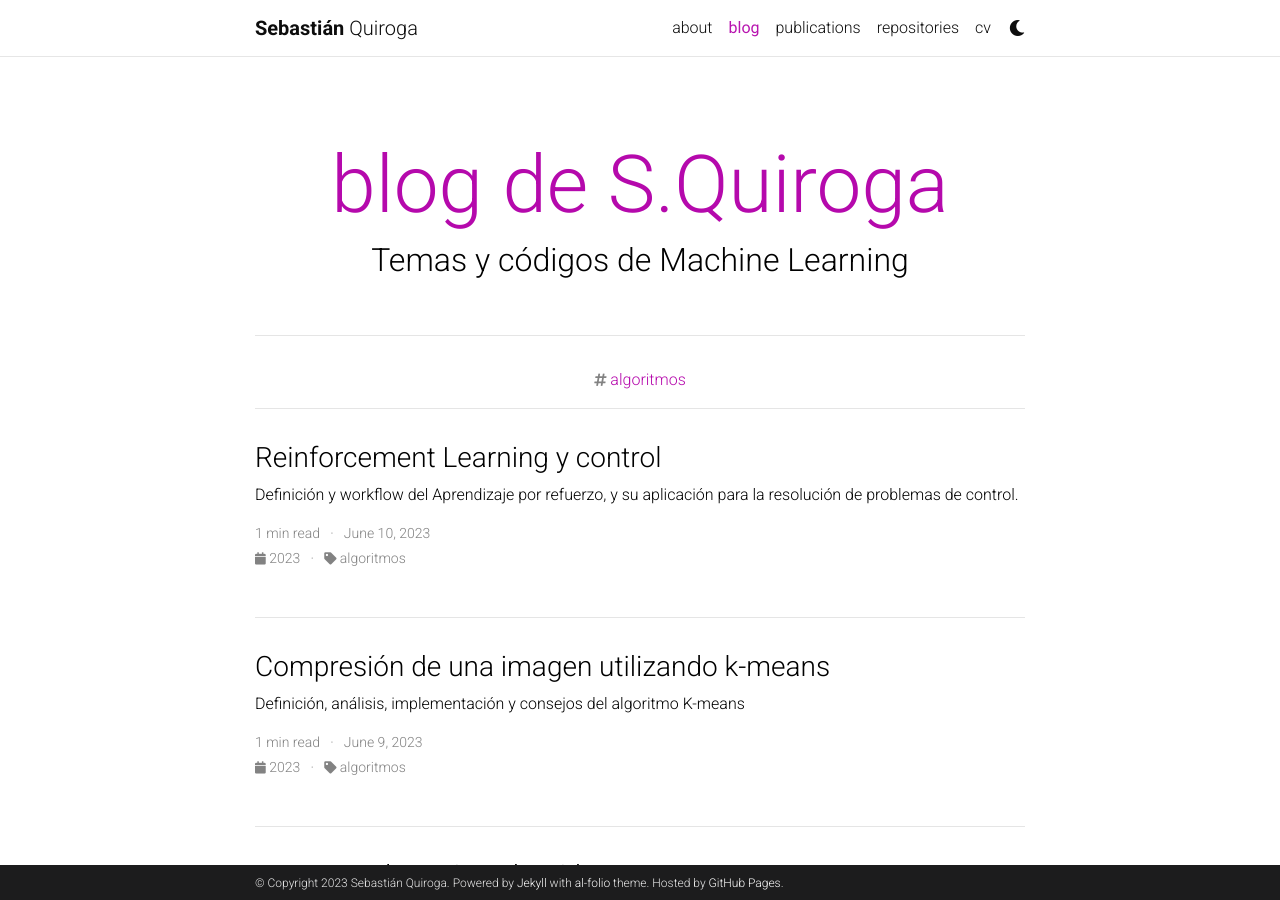
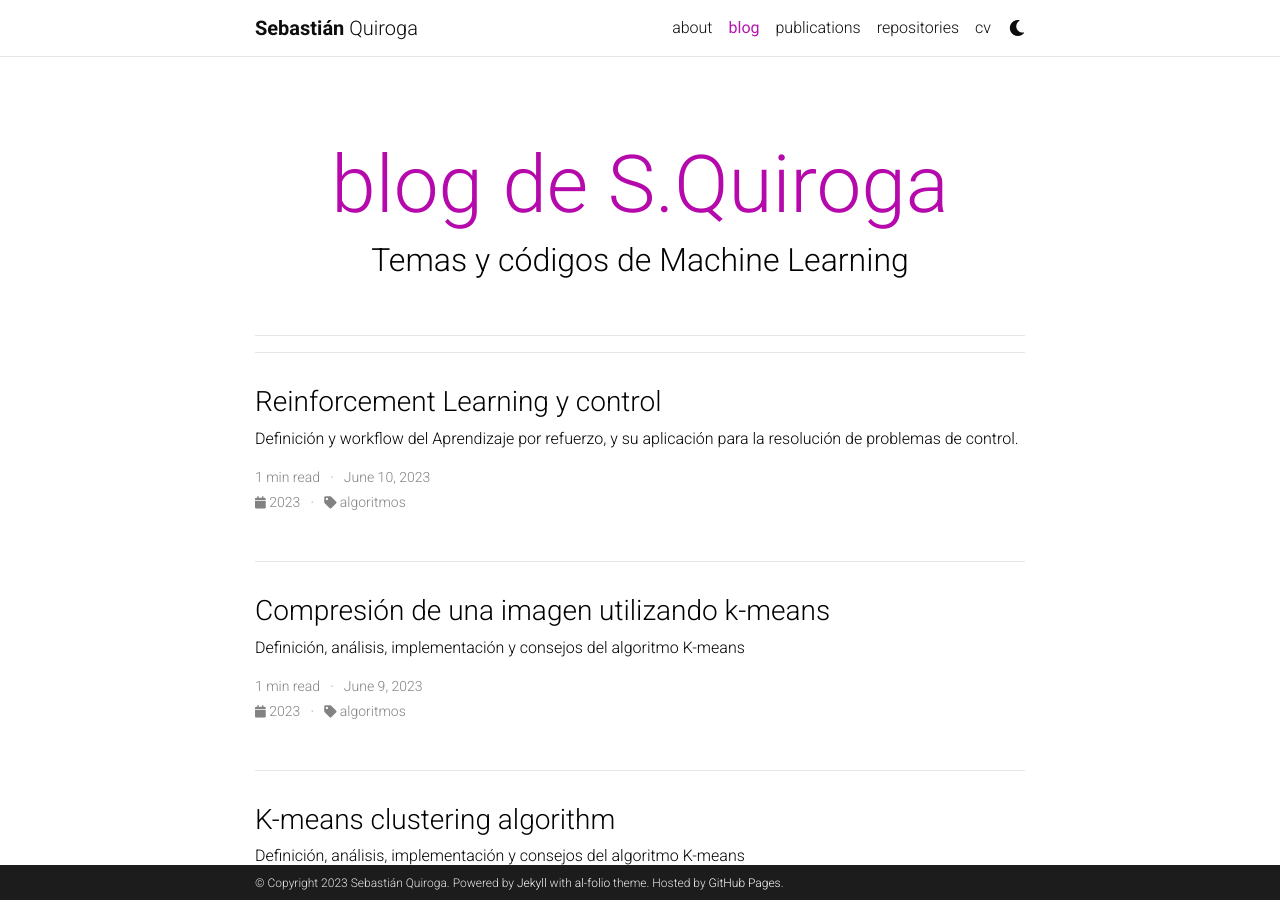
Before and after one commit to squirogar/squirogar.github.io, a Jekyll site: the page built from blog/index.html, in a window 1280 px wide and 900 px high. Built offline with Jekyll 4.4.1, drawn with Linux system fonts in a browser that asks for light colours; the list of posts is cut into pages by our own code; comment, search, counter and statistics services are not loaded; a style sheet for code colours, icons or effects is not loaded.

```diff
--- a/_config.yml
+++ b/_config.yml
@@ -256,7 +256,7 @@ jekyll-archives:
     tag: '/blog/tag/:name/'
     category: '/blog/category/:name/'
 
-display_tags: ['algoritmos'] # these tags will be displayed on the front page of your blog
+display_tags: [] # these tags will be displayed on the front page of your blog
 
 # -----------------------------------------------------------------------------
 # Jekyll Scholar
```
Also changed, not shown: _pages/repositories.md (+1 -1 lines).
